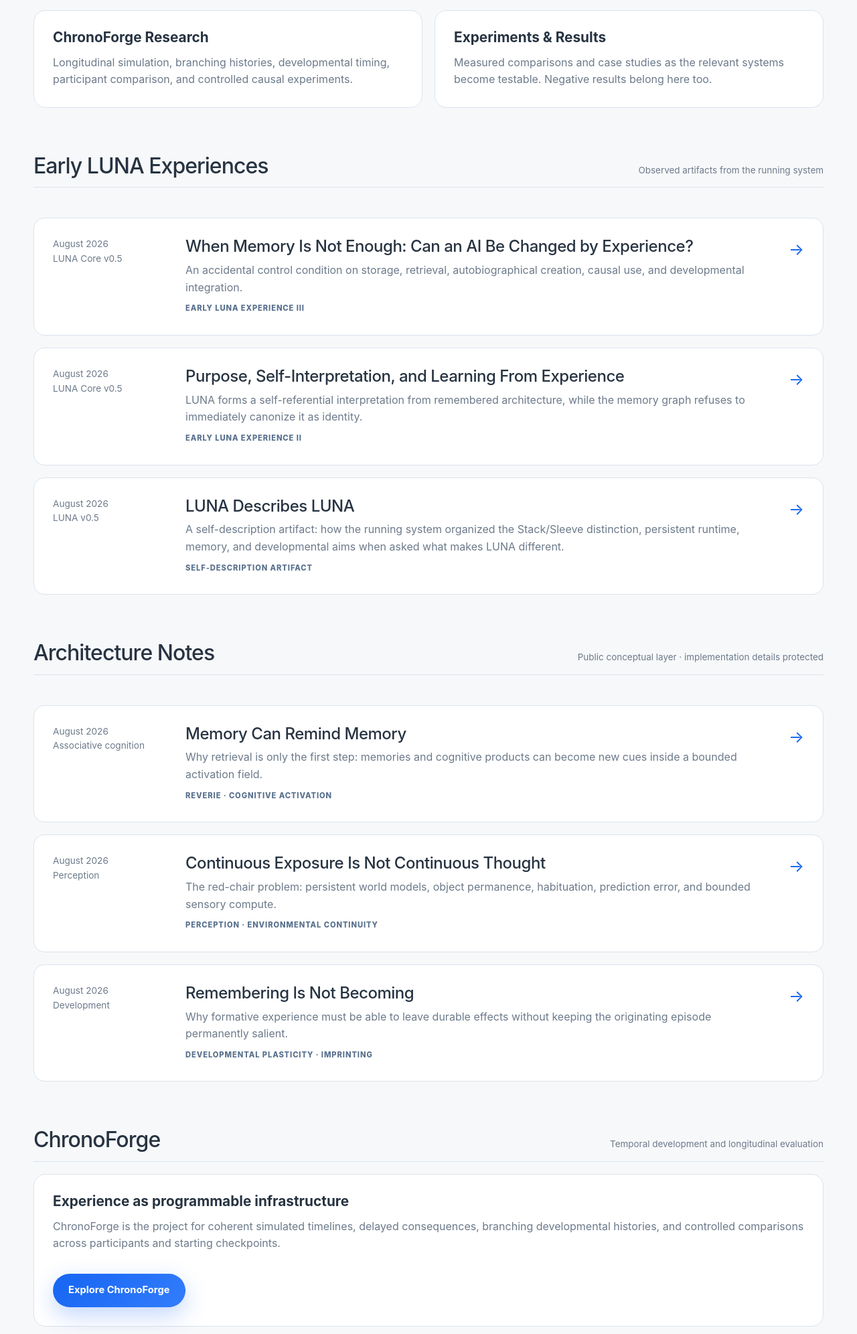
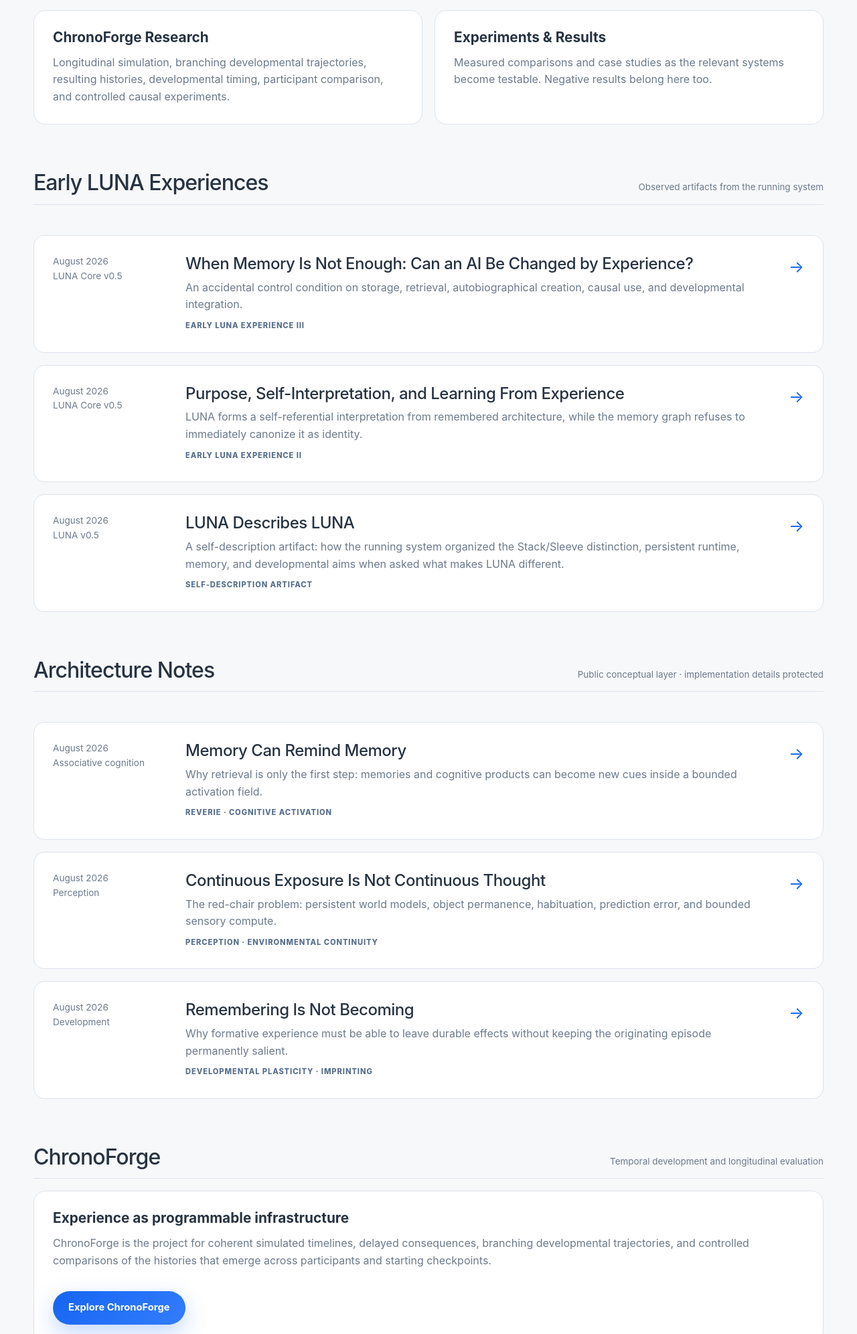
Before and after one commit to jiwebdev/lunainf-site, an Astro site: page /research in a window 1280 px wide. Shown: the part 969-2961 px from the top of the page at 67% size. Built offline with nearby package versions, Linux system fonts and the light colour scheme; Astro itself is replaced by a stand-in of ours.

Commit message:
Align ChronoForge research index terminology

```diff
--- a/src/pages/research/index.astro
+++ b/src/pages/research/index.astro
@@ -24,7 +24,7 @@ import BaseLayout from '../../layouts/BaseLayout.astro';
       <div class="research-category-grid">
         <div class="research-category-card"><h3>Early LUNA Experiences</h3><p>Observed interactions preserved as prospective baselines, with explicit attention to what they show and what they do not.</p></div>
         <div class="research-category-card"><h3>Architecture Notes</h3><p>Public conceptual explanations of mechanisms such as associative cognition, developmental plasticity, perception, and continuity.</p></div>
-        <div class="research-category-card"><h3>ChronoForge Research</h3><p>Longitudinal simulation, branching histories, developmental timing, participant comparison, and controlled causal experiments.</p></div>
+        <div class="research-category-card"><h3>ChronoForge Research</h3><p>Longitudinal simulation, branching developmental trajectories, resulting histories, developmental timing, participant comparison, and controlled causal experiments.</p></div>
         <div class="research-category-card"><h3>Experiments & Results</h3><p>Measured comparisons and case studies as the relevant systems become testable. Negative results belong here too.</p></div>
       </div>
 
@@ -106,7 +106,7 @@ import BaseLayout from '../../layouts/BaseLayout.astro';
       </div>
       <div class="artifact-card" style="margin-top:18px">
         <h3>Experience as programmable infrastructure</h3>
-        <p>ChronoForge is the project for coherent simulated timelines, delayed consequences, branching developmental histories, and controlled comparisons across participants and starting checkpoints.</p>
+        <p>ChronoForge is the project for coherent simulated timelines, delayed consequences, branching developmental trajectories, and controlled comparisons of the histories that emerge across participants and starting checkpoints.</p>
         <div class="page-actions"><a class="button button-primary" href="/chronoforge">Explore ChronoForge</a></div>
       </div>
 
```
